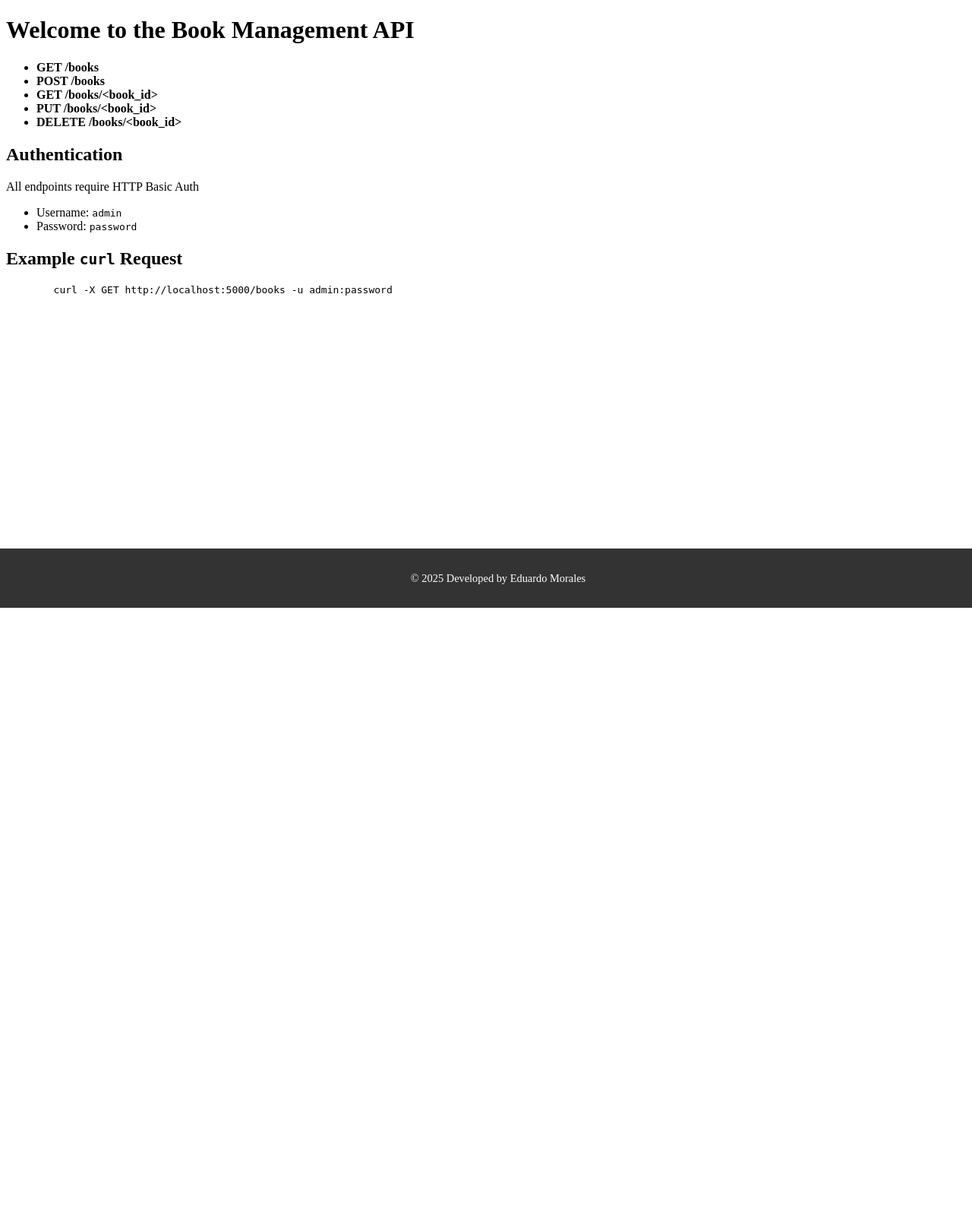
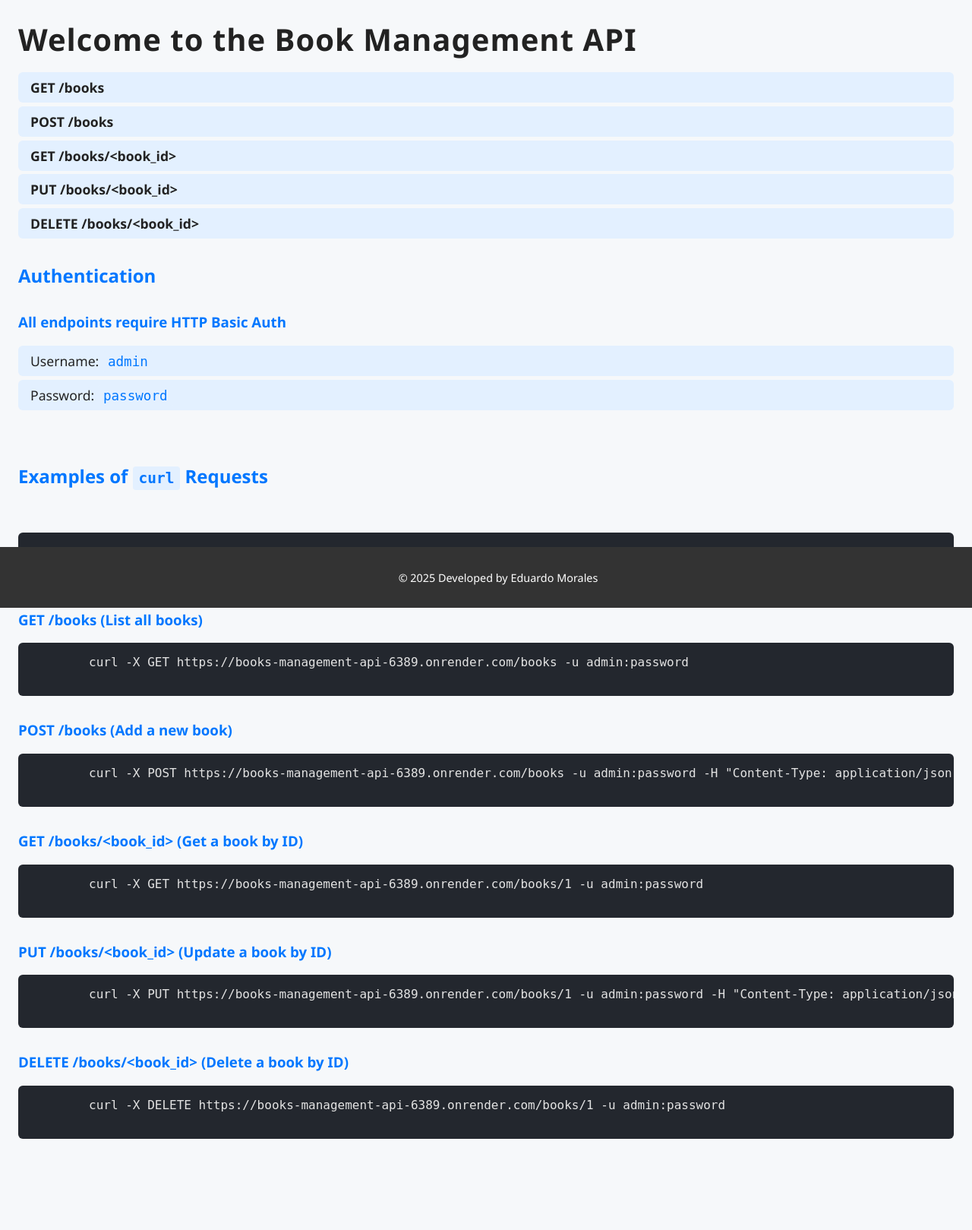
Before and after one commit to Eduardo-J-Morales/Books-Management-API, a Flask app: page / in a window 1280 px wide. Shown: the whole page at 76% size. Before the commit the page ends 800 px from the top, so only its background shows below. Run offline with Flask 3, Linux system fonts and the light colour scheme.

Commit message:
Updated templates/index.html

```diff
--- a/templates/index.html
+++ b/templates/index.html
@@ -5,7 +5,7 @@
     <meta charset="UTF-8" />
     <link rel="icon" type="image/svg+xml" href="https://avatars.githubusercontent.com/u/169423185?v=4" />
     <meta name="viewport" content="width=device-width, initial-scale=1.0" />
-  <title> ERP Fusion Dashboard </title>
+    <title>Book Management API</title>
     <style>
         footer {
 
@@ -21,6 +21,82 @@
             width: 100%;
 
         }
+
+        body {
+            font-family: 'Segoe UI', Arial, sans-serif;
+            background: #f6f8fa;
+            margin: 0;
+            padding: 0 0 80px 0;
+            color: #222;
+            margin: 1.5rem;
+        }
+        header {
+            background: linear-gradient(90deg, #0077ff 0%, #00c6ff 100%);
+            color: #fff;
+            padding: 2rem 1rem 1rem 1rem;
+            text-align: center;
+            box-shadow: 0 2px 8px rgba(0,0,0,0.04);
+        }
+        h1 {
+            margin: 0 0 0.5rem 0;
+            font-size: 2.5rem;
+            letter-spacing: 1px;
+        }
+        h2, h3 {
+            color: #0077ff;
+            margin-top: 2rem;
+        }
+        ul {
+            list-style: none;
+            padding: 0;
+            margin: 1rem 0;
+        }
+        ul li {
+            background: #e3f0ff;
+            margin: 0.3rem 0;
+            padding: 0.5rem 1rem;
+            border-radius: 6px;
+            font-size: 1.1rem;
+        }
+        .auth {
+            background: #fffbe7;
+            border-left: 4px solid #ffd600;
+            padding: 1rem;
+            margin: 1.5rem 0;
+            border-radius: 6px;
+        }
+        .endpoint-card {
+            background: #fff;
+            border-radius: 8px;
+            box-shadow: 0 2px 8px rgba(0,0,0,0.06);
+            margin: 1.5rem 0;
+            padding: 1rem 1.5rem;
+        }
+        pre {
+            background: #23272e;
+            color: #e3e3e3;
+            padding: 1rem;
+            border-radius: 6px;
+            overflow-x: auto;
+            font-size: 1rem;
+        }
+        code {
+            background: #e3f0ff;
+            color: #0077ff;
+            padding: 0.2em 0.4em;
+            border-radius: 4px;
+            font-size: 1em;
+        }
+
+        @media (max-width: 600px) {
+            .endpoint-card {
+                padding: 1rem 0.5rem;
+            }
+            header {
+                padding: 1.5rem 0.5rem 0.5rem 0.5rem;
+            }
+        }
+
     </style>
 </head>
 
@@ -35,19 +111,38 @@
     </ul>
 
     <h2>Authentication</h2>
-    <p>All endpoints require HTTP Basic Auth</p>
+    <h3>All endpoints require HTTP Basic Auth</h3>
     <ul>
         <li>Username: <code>admin</code></li>
         <li>Password: <code>password</code></li>
     </ul>
-    <h2>Example <code>curl</code> Request</h2>
+    <br><h2>Examples of <code>curl</code> Requests</h2><br>
     <pre>
-        curl -X GET http://localhost:5000/books -u admin:password
+        curl -X GET https://books-management-api-6389.onrender.com/books -u admin:password
     </pre>
     <footer>
         <p>&copy; 2025 Developed by Eduardo Morales</p>
     </footer>
-  <script type="module" src="/src/main.ts"></script>
+    <h3>GET /books (List all books)</h3>
+    <pre>
+        curl -X GET https://books-management-api-6389.onrender.com/books -u admin:password
+    </pre>
+    <h3>POST /books (Add a new book)</h3>
+    <pre>
+        curl -X POST https://books-management-api-6389.onrender.com/books -u admin:password -H "Content-Type: application/json" -d '{"title": "New Book", "author": "John Doe", "published_date": 2025, "isbn": "1234567890123"}'
+    </pre>
+    <h3>GET /books/&lt;book_id&gt; (Get a book by ID)</h3>
+    <pre>
+        curl -X GET https://books-management-api-6389.onrender.com/books/1 -u admin:password
+    </pre>
+    <h3>PUT /books/&lt;book_id&gt; (Update a book by ID)</h3>
+    <pre>
+        curl -X PUT https://books-management-api-6389.onrender.com/books/1 -u admin:password -H "Content-Type: application/json" -d '{"title": "Updated Book", "author": "Jane Doe", "published_date": 2025, "isbn": "1234567890123"}'
+    </pre>
+    <h3>DELETE /books/&lt;book_id&gt; (Delete a book by ID)</h3>
+    <pre>
+        curl -X DELETE https://books-management-api-6389.onrender.com/books/1 -u admin:password
+    </pre>
 </body>
 
 </html>
```
Lines whose indentation alone changed are shown as unchanged.
